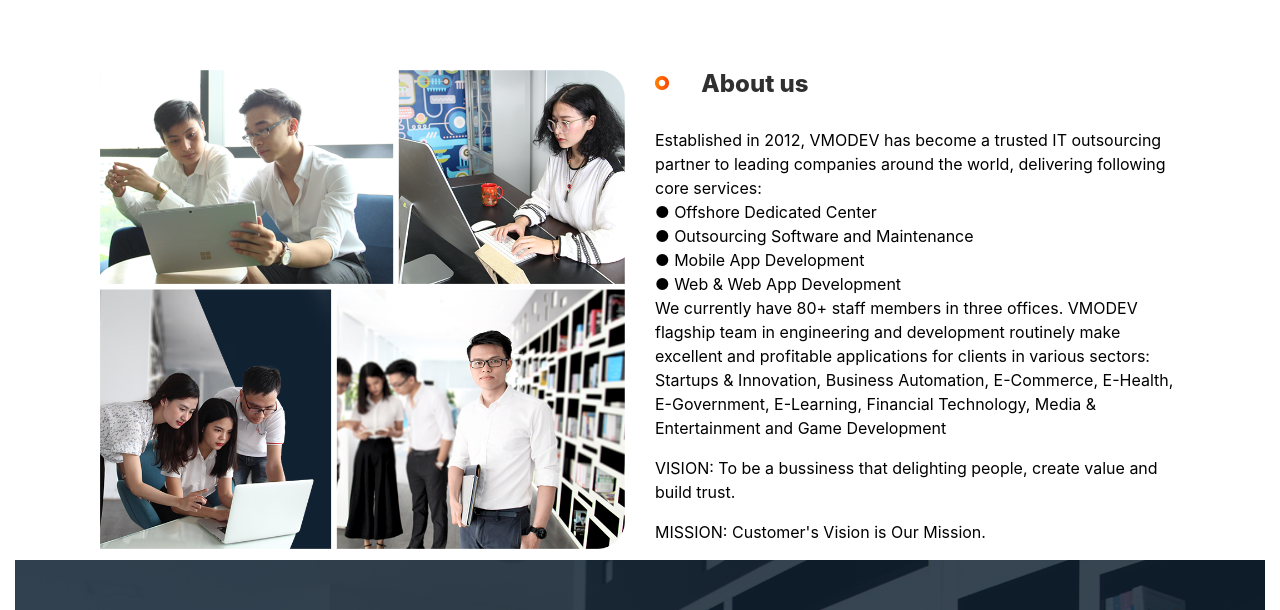
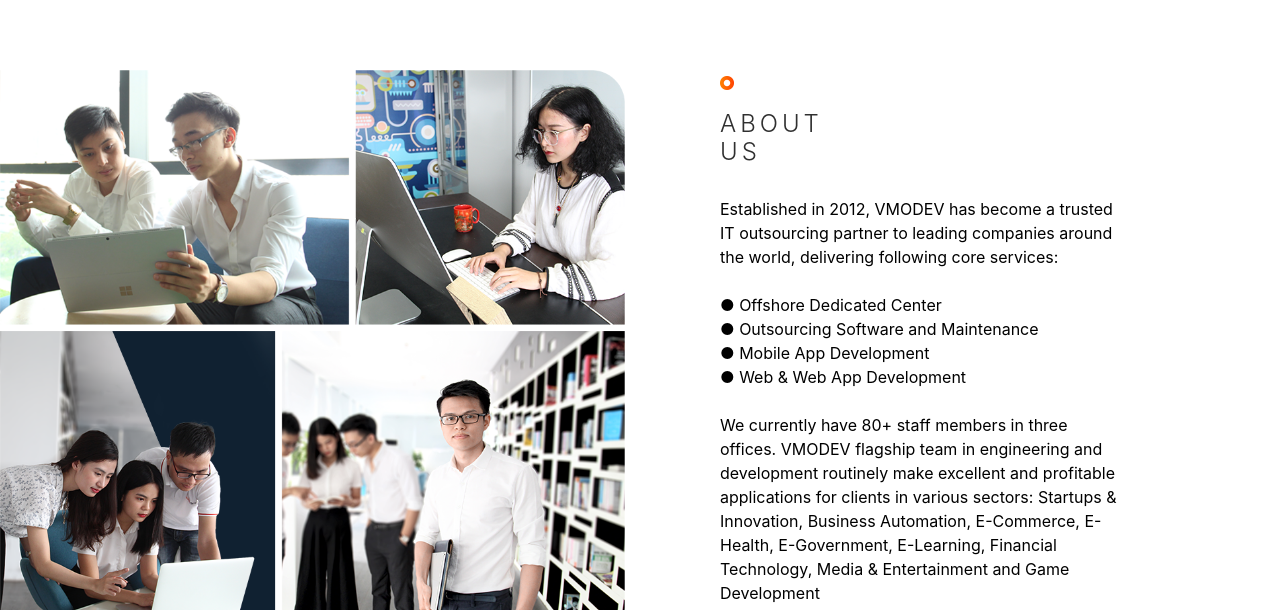
Before and after one commit to nghevmodev/nghevmodev.github.com, a plain HTML site: page index.html in a window 1280 px wide. Shown: the part 1307-1917 px from the top of the page. Drawn offline with nearby package versions, Linux system fonts and the light colour scheme.

Commit message:
feat: site about us

```diff
--- a/css/style.css
+++ b/css/style.css
@@ -130,6 +130,7 @@
 
 .site__services > .row {
 	width: 100%;
+	margin-top: 2rem;
 	background-color: white;
 	margin-left: auto;
 	margin-right: auto;
@@ -142,9 +143,9 @@
 @media only screen and (min-width: 768px) {
 	.site__services > .row {
 		margin-top: -4rem;
-		-webkit-box-shadow: 1px 1px 10px 0px rgba(50, 50, 50, 0.75);
-		-moz-box-shadow: 1px 1px 10px 0px rgba(50, 50, 50, 0.75);
-		box-shadow: 1px 1px 10px 0px rgba(50, 50, 50, 0.75);
+		-webkit-box-shadow: 0px 1px 16px 0px rgba(50, 50, 50, 0.67);
+		-moz-box-shadow: 0px 1px 16px 0px rgba(50, 50, 50, 0.67);
+		box-shadow: 0px 1px 16px 0px rgba(50, 50, 50, 0.67);
 		border-radius: 2.5rem;
 	}
 }
@@ -223,7 +224,37 @@
 
 /*========= Site About Us =========*/
 .site__about-us {
-	margin-top: 6rem;
+	margin-top: 3rem;
+	margin-bottom: 3rem;
+}
+
+@media only screen and (min-width: 576px) {
+	.site__about-us {
+		margin-top: 6rem;
+		margin-bottom: 6rem;
+	}
+}
+
+.site__about-us > .row > div:nth-child(2) {
+	padding-left: 4rem;
+	padding-right: 4rem;
+}
+
+@media only screen and (min-width: 576px) {
+	.site__about-us > .row > div:nth-child(2) {
+		padding-left: 5rem;
+	}
+}
+
+.site__about-us .introduction {
+	flex-direction: column;
+}
+
+.site__about-us .introduction h2 {
+	margin-top: 1rem;
+	font-weight: 300;
+	text-transform: uppercase;
+	letter-spacing: 4px;
 }
 /*========= End Site About Us =========*/
 html,
--- a/index.html
+++ b/index.html
@@ -241,19 +241,19 @@
             </div>
         </div><!-- End Site Services -->
 
-        <!-- Container (About us Section) -->
-        <div class="container site__about-us">
-            <div class="container-fluid bg-grey">
-                <div class="row slideanim">
-                    <div class="col-sm-6">
+        <!-- Site About Us -->
+        <div class="site__about-us">
+
+                <div class="row">
+                    <div class="col-sm-6 order-1 order-sm-0">
                         <img
                             class="img-fluid slideanim"
                             src="./images/9-about-us-image.png"
                             alt="About us"
                         />
                     </div>
-                    <div class="col-sm-6">
-                        <div class="row">
+                    <div class="col-sm-5 order-0 order-sm-1">
+                        <div class="row introduction">
                             <div class="col-sm-1">
                                 <img
                                     class="cicle-icon"
@@ -265,11 +265,12 @@
                         <p>
                             Established in 2012, VMODEV has become a trusted IT
                             outsourcing partner to leading companies around the
-                            world, delivering following core services: <br />
+                            world, delivering following core services: <br /><br />
                             ● Offshore Dedicated Center <br />
                             ● Outsourcing Software and Maintenance <br />
                             ● Mobile App Development <br />
                             ● Web & Web App Development <br />
+                            <br>
                             We currently have 80+ staff members in three
                             offices. VMODEV flagship team in engineering and
                             development routinely make excellent and profitable
@@ -280,26 +281,28 @@
                             Development
                         </p>
                         <p>
-                            <font-bold>VISION:</font-bold>
+                            <font-bold style="color: #ff7200">VISION:</font-bold>
                             To be a bussiness that delighting people, create
                             value and build trust.
                         </p>
                         <p>
-                            <font-bold>MISSION:</font-bold>
+                            <font-bold style="color: #ff7200">MISSION:</font-bold>
                             Customer's Vision is Our Mission.
                         </p>
                     </div>
                 </div>
-            </div>
-        </div>
+
+        </div><!-- End Site About Us -->
 
         <!-- Container (Tecnology Section) -->
         <div id="technology" class="container-fluid tech-container">
-            <img
+            <div>
+                <img
                 src="./images/10-tech-image.png"
                 class="img-fluid tech-background"
                 alt="background"
             />
+            </div>
             <div>
                 <div class="row tech-row">
                     <div class="col-sm-4 slideanim tech-col">
```
